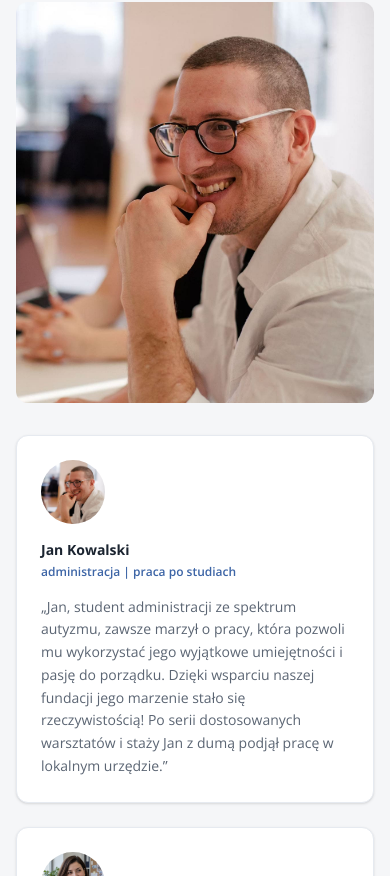
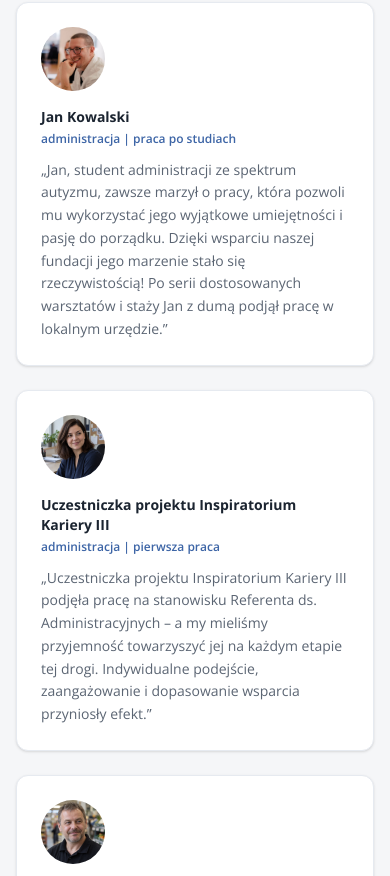
Before and after one commit to pgczaplinski-lgtm/FAZ_WWW, a React (Vite) app: page / in a window 390 px wide. Shown: the part 5308-6184 px from the top of the page. Built offline with nearby package versions, Linux system fonts and the light colour scheme.

Commit message:
agent(chat): usuń to wielkie zdjęcie pana Kowalskiego i rozciąg

```diff
--- a/src/pages/Home.tsx
+++ b/src/pages/Home.tsx
@@ -174,27 +174,26 @@ export function Home() {
 
       <Section muted>
         <SectionTitle centered>Poznaj historie uczestników projektów</SectionTitle>
-        <div className="mt-10 grid items-start gap-8 lg:grid-cols-[minmax(0,2fr)_minmax(0,3fr)]">
-          <img
-            src="/images/home/historie-uczestnikow.jpg"
-            alt=""
-            className="w-full rounded-xl object-cover"
-          />
-          <div className="grid gap-6">
+        <div className="mt-10 grid gap-6">
           {stories.map((story) => (
             <blockquote
               key={story.name}
-                className="flex flex-col rounded-xl border border-line bg-white p-6 shadow-sm"
+              className="flex flex-col gap-4 rounded-xl border border-line bg-white p-6 shadow-sm sm:flex-row sm:items-start sm:gap-6"
             >
               {story.photo ? (
-                  <img src={story.photo} alt="" className="mb-4 h-16 w-16 rounded-full object-cover object-top" />
+                <img
+                  src={story.photo}
+                  alt=""
+                  className="h-16 w-16 shrink-0 rounded-full object-cover object-top"
+                />
               ) : null}
+              <div className="min-w-0">
                 <p className="text-sm font-bold text-ink">{story.name}</p>
                 <p className="mt-1 text-xs font-semibold text-brand">{story.tags}</p>
-                <p className="mt-4 flex-1 text-sm leading-relaxed text-muted">„{story.quote}”</p>
+                <p className="mt-3 text-sm leading-relaxed text-muted">„{story.quote}”</p>
+              </div>
             </blockquote>
           ))}
-          </div>
         </div>
       </Section>
 
```
Lines whose indentation alone changed are shown as unchanged.
